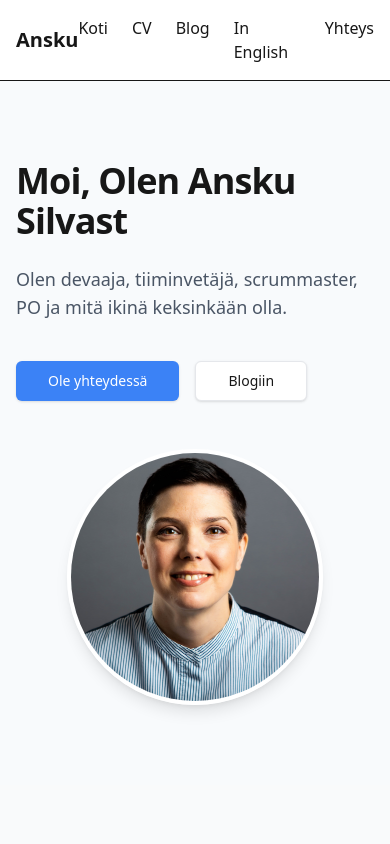
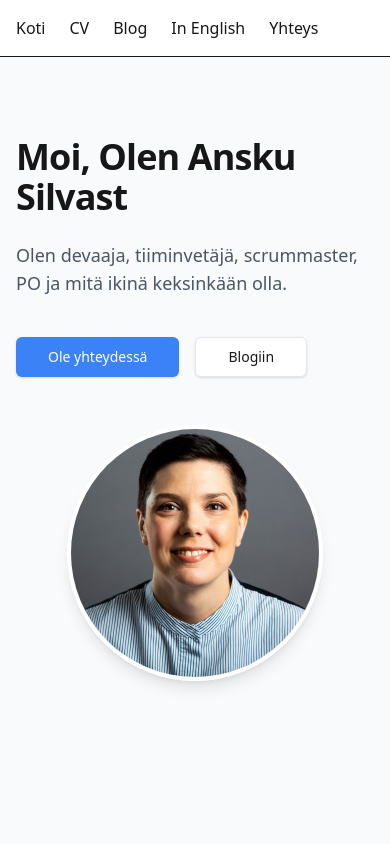
Before and after one commit to Silvast/anskufail-new, a Next.js app: page / in a window 390 px wide. Shown: the top 844 px of the page. Built offline with nearby package versions, Linux system fonts and the light colour scheme.

Commit message:
edited layout for small screens

```diff
--- a/src/app/layout.tsx
+++ b/src/app/layout.tsx
@@ -27,7 +27,7 @@
         <div className="flex flex-col min-h-screen">
           <header className="sticky top-0 z-40 w-full bg-white/90 backdrop-blur-sm border-b">
             <div className="container mx-auto px-4 py-4 flex justify-between items-center">
-              <Link href="/" className="text-xl font-bold">
+              <Link href="/" className="text-xl font-bold hidden md:block">
                 Ansku
               </Link>
               <nav className="flex gap-6">
```
